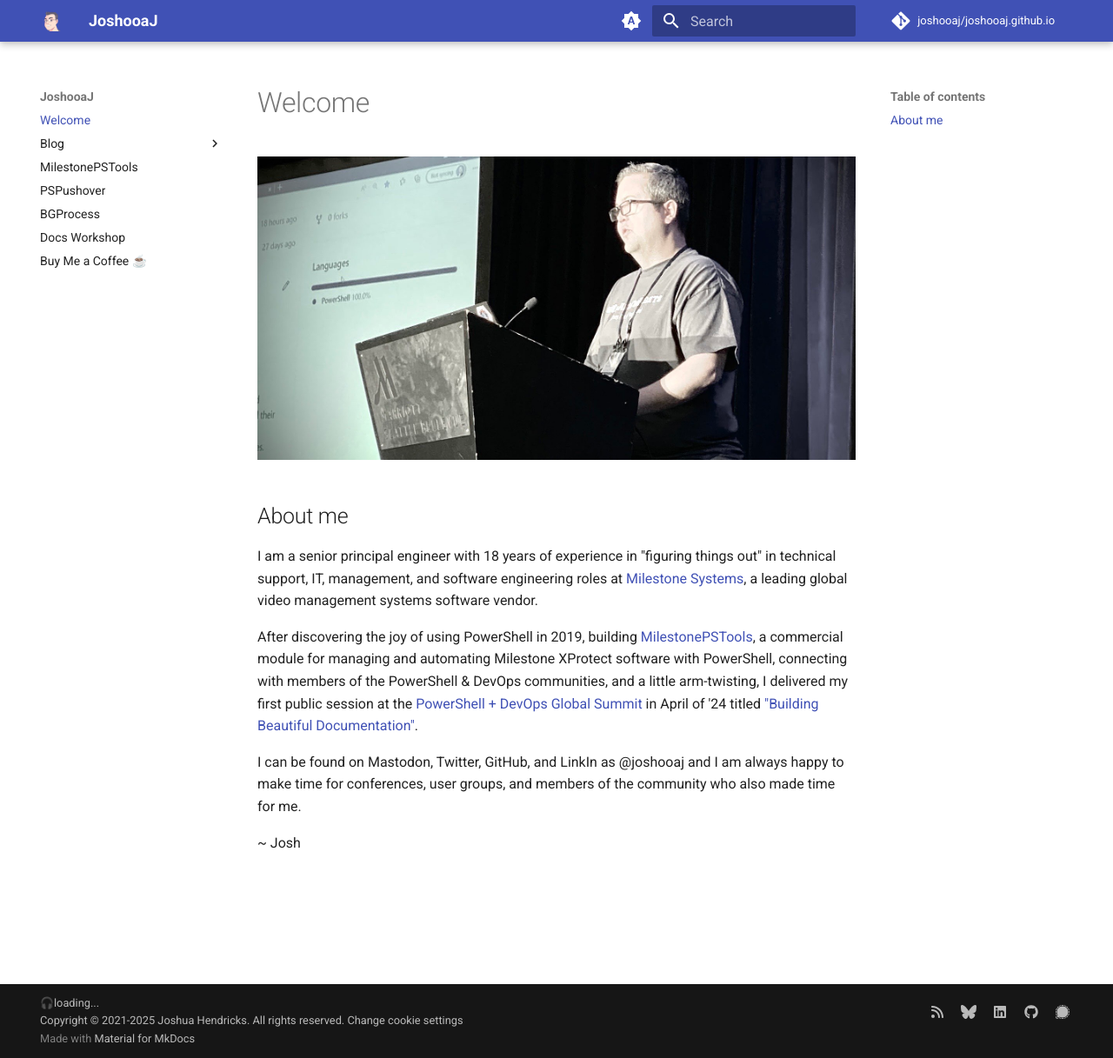
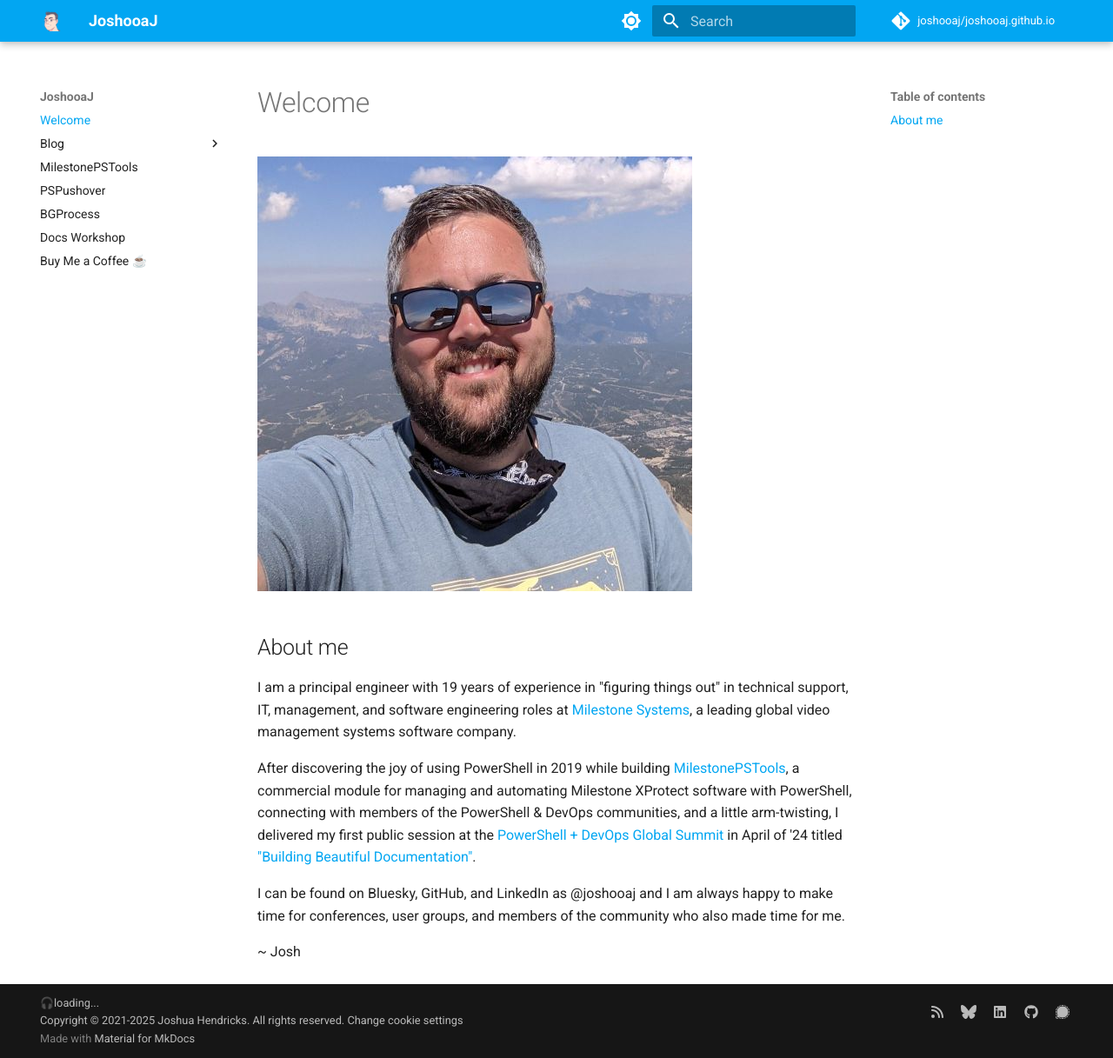
Before and after one commit to joshooaj/joshooaj.github.io, an MkDocs documentation site: the page built from docs/index.md, in a window 1280 px wide and 1217 px high. Shown: the whole window at 87% size. Built offline with MkDocs 1.6.1 and Material for MkDocs 9.7.7, drawn with Linux system fonts in a browser that asks for light colours; plug-ins that fetch from the network failed and are left out; comment, search, counter and statistics services are not loaded.

Commit message:
Update photo and color scheme settings

```diff
--- a/docs/index.md
+++ b/docs/index.md
@@ -1,22 +1,22 @@
 # Welcome
 
-![Josh delivering lighting talk at PSHSummit22](./assets/images/pshsummit22-lightning-talk.jpg)
+![Josh on a mountain](assets/images/josh.jpg)
 
 ## About me
 
-I am a senior principal engineer with 18 years of experience in "figuring things out" in technical
+I am a principal engineer with 19 years of experience in "figuring things out" in technical
 support, IT, management, and software engineering roles at [Milestone Systems](https://www.milestonesys.com/),
-a leading global video management systems software vendor.
+a leading global video management systems software company.
 
 <!-- more -->
 
-After discovering the joy of using PowerShell in 2019, building [MilestonePSTools](https://www.milestonepstools.com/),
+After discovering the joy of using PowerShell in 2019 while building [MilestonePSTools](https://www.milestonepstools.com/),
 a commercial module for managing and automating Milestone XProtect software with PowerShell,
 connecting with members of the PowerShell & DevOps communities, and a little arm-twisting, I
 delivered my first public session at the [PowerShell + DevOps Global Summit](https://www.powershellsummit.org/)
 in April of '24 titled ["Building Beautiful Documentation"](https://www.joshooaj.com/docs-workshop).
 
-I can be found on Mastodon, Twitter, GitHub, and LinkIn as @joshooaj and I am always happy to make
+I can be found on Bluesky, GitHub, and LinkedIn as @joshooaj and I am always happy to make
 time for conferences, user groups, and members of the community who also made time for me.
 
 ~ Josh
--- a/mkdocs.yml
+++ b/mkdocs.yml
@@ -25,15 +25,10 @@ theme:
   name: material
   custom_dir: overrides
   palette:
-    # Palette toggle for automatic mode
-    - media: "(prefers-color-scheme)"
-      toggle:
-        icon: material/brightness-auto
-        name: Switch to light mode
-
     # Palette toggle for light mode
     - media: "(prefers-color-scheme: light)"
-      scheme: default
+      primary: light blue
+      accent: amber
       toggle:
         icon: material/brightness-7
         name: Switch to dark mode
```
Also changed, not shown: docs/assets/images/josh.jpg (added).
